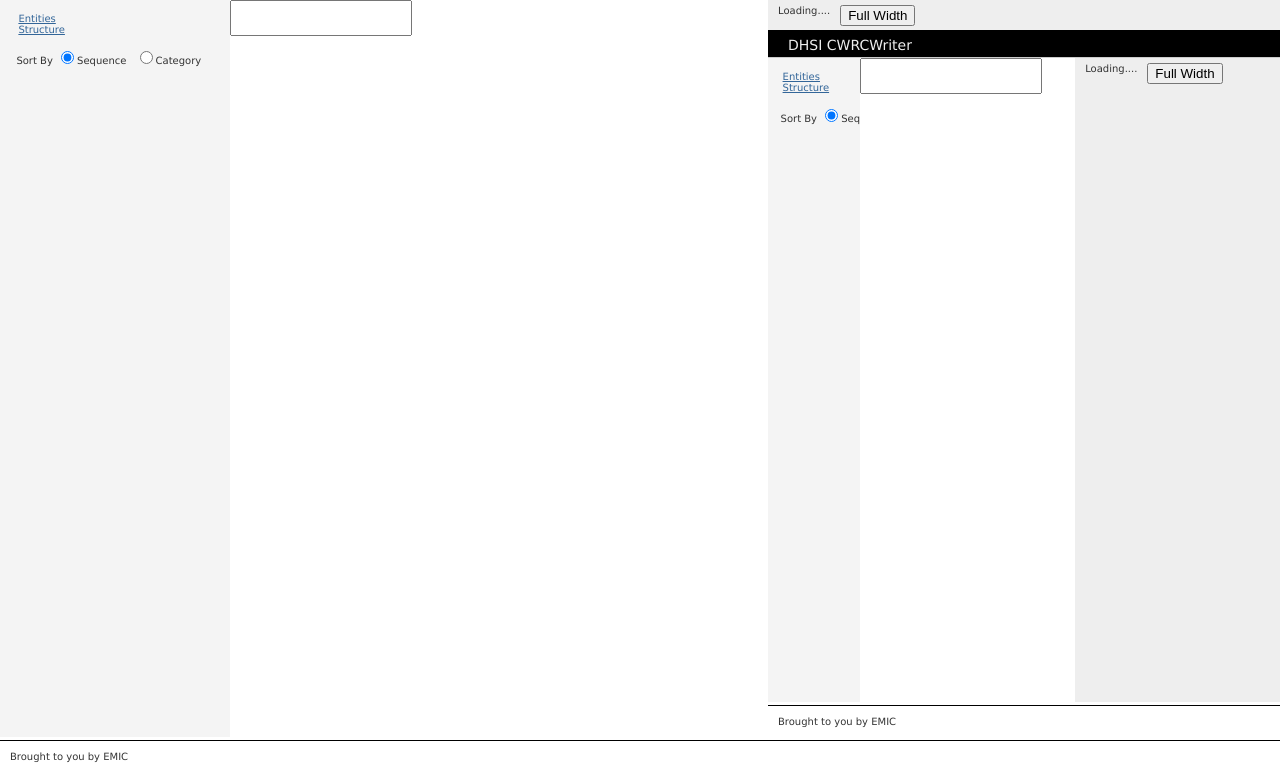
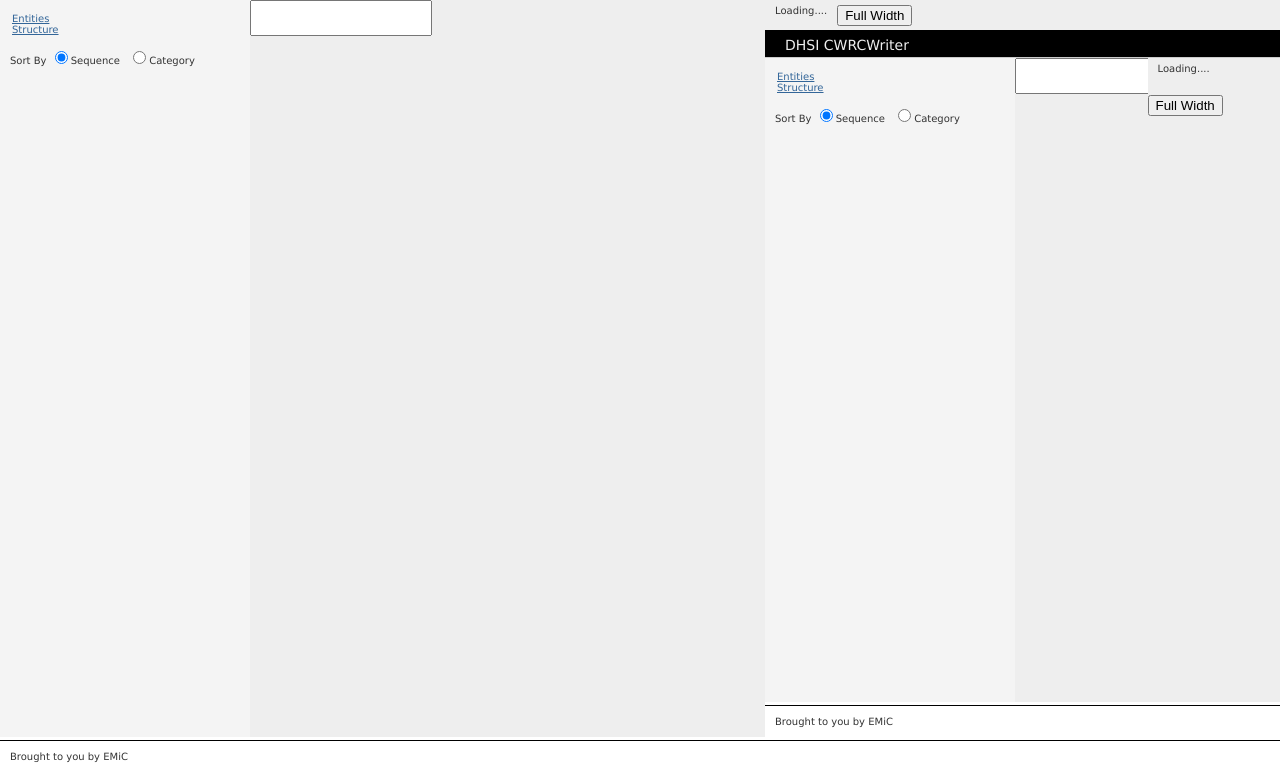
Before and after one commit to DGI-EMiC/emic_cwrc, a PHP site: page /fedora/resources/index.php in a window 1280 px wide. Shown: the part 28-800 px from the top of the page. Run offline with PHP 8.4, Linux system fonts and the light colour scheme; style sheets or scripts are compiled from the project's sources; some libraries are stand-ins or nearby versions.

Commit message:
redesigned columns. Left column now has fixed with

```diff
--- a/resources/css/style.css
+++ b/resources/css/style.css
@@ -505,6 +505,46 @@ div.mceDropDown {
 
 
 
+
+/* new layout */
+
+.threecol .colleft
+{
+  position: absolute;
+  right: auto;
+  width: 250px;
+}
+
+.threecol .colleft .col2
+{
+  left: auto;
+  width: 100%;
+}
+
+.threecol .colright
+{
+  position: absolute;
+  left: 250px;
+  right: 0px;
+  height: 100%;
+  width: auto;
+}
+
+.threecol .col1
+{
+  left: auto;
+  width: 50%;
+}
+
+.threecol .col3
+{
+  left: auto;
+  width: 50%;
+}
+
+
+
+
 /* Fullscreen Image Annotation */
 
 #full-screen
@@ -524,12 +564,15 @@ div.mceDropDown {
   /*   position: relative; */
 }
 
+/*
 .annotation-fullscreen #footer
 {
   position: absolute;
   bottom: 0px;
 }
+*/
 
+/*
 .annotation-fullscreen .colmask
 {
   position: absolute;
@@ -538,26 +581,35 @@ div.mceDropDown {
   width: 100%;
 
 }
+*/
 
+/*
 .annotation-fullscreen .colmask .colmid
 {
   right: auto;
   height: 100%;
 }
 
-.annotation-fullscreen .colmask .colmid .colleft
+.annotation-fullscreen .colmask .colleft
 {
   right: auto;
   height: 100%;
 }
+*/
 
-.annotation-fullscreen .colmask .colmid .col1,
-.annotation-fullscreen .colmask .colmid .col2
+.annotation-fullscreen .colmask .col1,
+.annotation-fullscreen .colmask .col2,
+.annotation-fullscreen .colleft
 {
   display: none;
 }
 
-.annotation-fullscreen .colmask .colmid .col3
+.annotation-fullscreen .threecol .colright
+{
+  left: 0px;
+}
+
+.annotation-fullscreen .colmask .col3
 {
   width: 100%;
   height: 100%;
--- a/resources/index.php
+++ b/resources/index.php
@@ -37,22 +37,12 @@
       <h1>DHSI CWRCWriter</h1>
     </div>
     <div class="colmask threecol">
-      <div class="colmid">
         <div class="colleft">
-          <div class="col1">
-            <div class="text-annotation-wrapper">
-              <!-- Column 1 start -->
-              <form method="post" action="">
-                <textarea id="editor" name="editor" class="tinymce"></textarea>
-              </form><!-- Column 1 end -->
-            </div>
-          </div>
           <div class="col2">
             <div id="tabs">
               <ul>
                 <li><a href="#entities">Entities</a></li>
                 <li><a href="#structure">Structure</a></li>
-
               </ul>
               <div id="entities">
                 <div id="sortBy">
@@ -65,9 +55,18 @@
               <div id="structure">
                 <div id="tree"></div>
               </div>
-
             </div>
             <div id="separator" class="arrowLeft" title="Click to expand/contract"></div>
+          </div>
+        </div>
+        <div class="colright">
+          <div class="col1">
+            <div class="text-annotation-wrapper">
+              <!-- Column 1 start -->
+              <form method="post" action="">
+                <textarea id="editor" name="editor" class="tinymce"></textarea>
+              </form><!-- Column 1 end -->
+            </div>
           </div>
           <div class="col3">
             <div id="page_selector">Loading....</div>
@@ -79,10 +78,9 @@
             <!-- Column 3 end -->
           </div>
         </div>
-      </div>
     </div>
     <div id="footer">
-      <p>Brought to you  by EMIC</p>
+      <p>Brought to you by EMiC</p>
     </div>
 
   </body>
```
